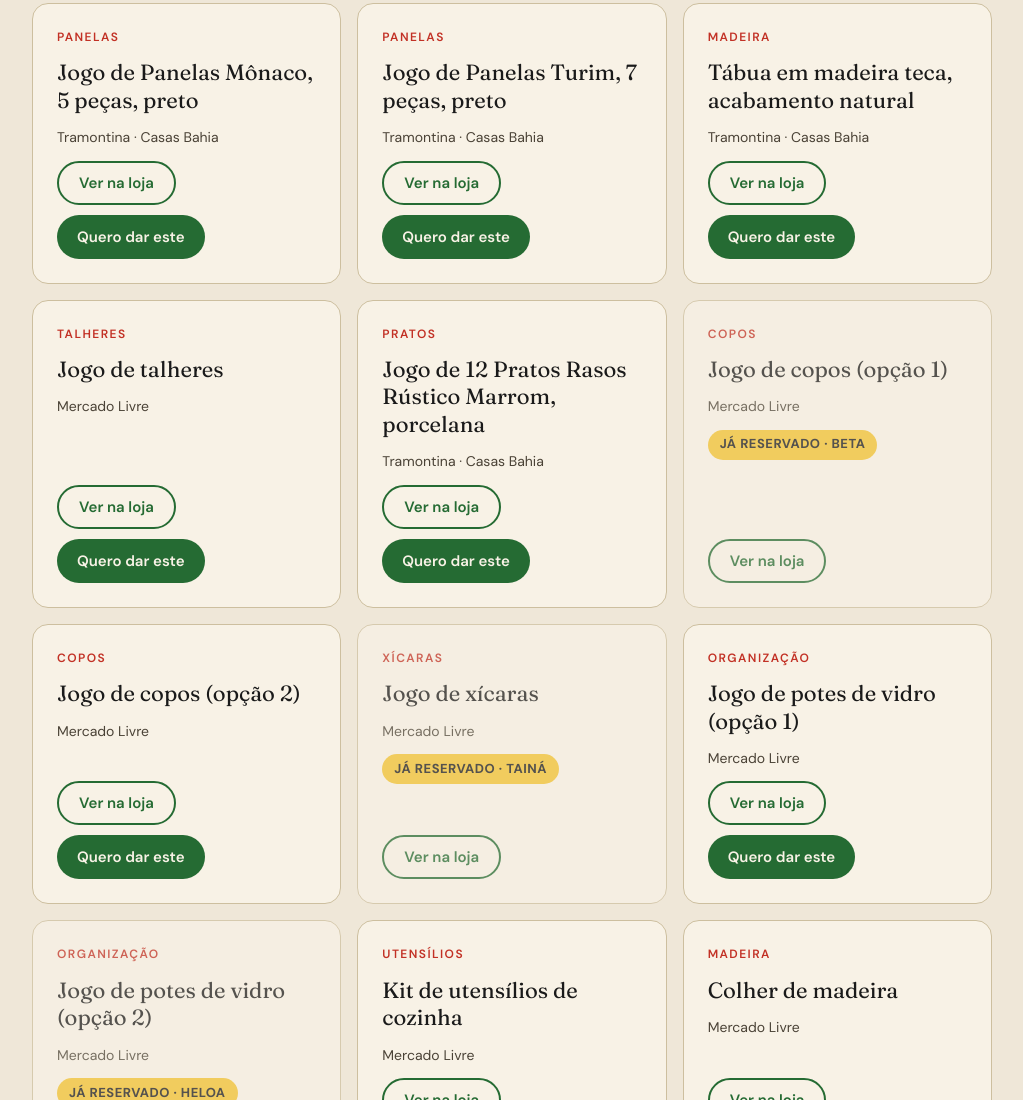
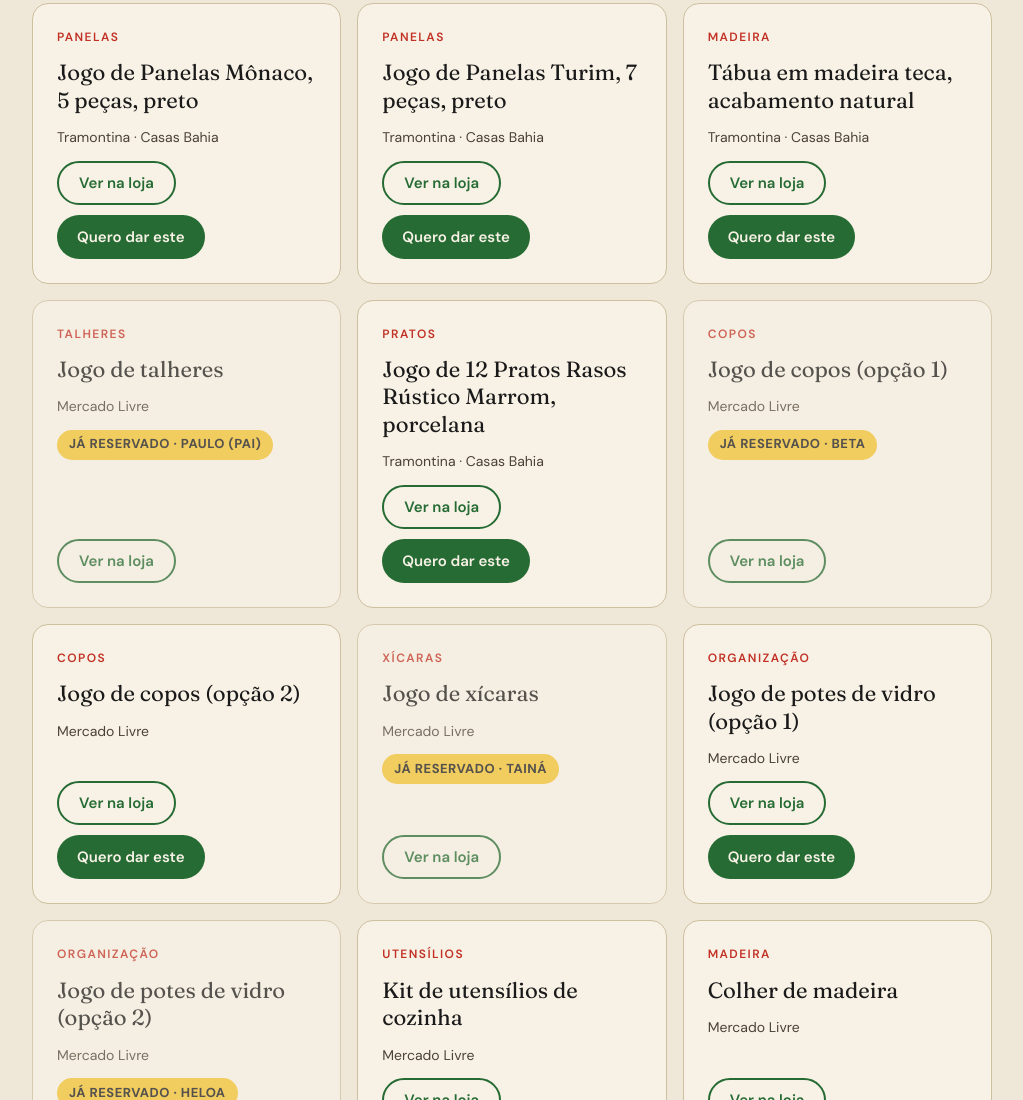
Before and after one commit to anapaulaavogada-ai/Resenha-da-ana, a plain HTML site: page index.html in a window 1280 px wide. Shown: the part 2327-3427 px from the top of the page, without its empty margins (128-1151 px from the left). Drawn offline with Linux system fonts and the light colour scheme; a web font is replaced by a local one.

Commit message:
Reserva os talheres para o Paulo (pai)

```diff
--- a/index.html
+++ b/index.html
@@ -112,12 +112,12 @@ a{color:#C23125}a:hover{color:#1A1A1A}
 <div style="margin-top: auto; display: flex; flex-wrap: wrap; gap: 10px"><a href="https://www.casasbahia.com.br/tabua-para-churrasco-tramontina-retangular-em-madeira-teca-com-acabamento-natural-49-x-28-cm/p/1571822290" target="_blank" rel="noopener" style="display:inline-flex;align-items:center;justify-content:center;min-height:44px;padding:0 20px;border-radius:999px;text-decoration:none;font-weight:600;font-size:15px;box-sizing:border-box;border:2px solid #256B33;color:#256B33;background:transparent">Ver na loja</a><a href="https://wa.me/?text=Oi%20Ana%21%20Quero%20te%20dar%20de%20presente%3A%20T%C3%A1bua%20em%20madeira%20teca%2C%20acabamento%20natural.%20Meu%20nome%20%C3%A9%3A%20" style="display:inline-flex;align-items:center;justify-content:center;min-height:44px;padding:0 20px;border-radius:999px;text-decoration:none;font-weight:600;font-size:15px;box-sizing:border-box;background:#256B33;color:#F8F2E6">Quero dar este</a></div>
 </div>
 
-<div data-item="talher" style="flex: 1 1 280px; background: #F8F2E6; border: 1px solid #CDBF9F; border-radius: 16px; padding: 24px; display: flex; flex-direction: column; gap: 12px; box-sizing: border-box">
+<div data-item="talher" style="flex: 1 1 280px; background: #F8F2E6; border: 1px solid #CDBF9F; border-radius: 16px; padding: 24px; display: flex; flex-direction: column; gap: 12px; box-sizing: border-box;opacity:0.72">
 <div style="font-size: 12px; letter-spacing: 0.12em; text-transform: uppercase; color: #C23125; font-weight: 600">Talheres</div>
 <div style="font-family: 'Fraunces', Georgia, serif; font-size: 22px; line-height: 1.25">Jogo de talheres</div>
 <div style="font-size: 14px; color: #4A4236">Mercado Livre</div>
-
-<div style="margin-top: auto; display: flex; flex-wrap: wrap; gap: 10px"><a href="https://www.mercadolivre.com.br/up/MLBU4744057172?matt_tool=38524122&amp;pdp_filters=item_id:MLB7420054676&amp;ua=_Zn3w6tjzhjtJQFwUkAobpWIu1vm7oTIvdz-iZrG2n4xDncf#origin=share&amp;sid=share&amp;wid=MLB7420054676&amp;action=copy" target="_blank" rel="noopener" style="display:inline-flex;align-items:center;justify-content:center;min-height:44px;padding:0 20px;border-radius:999px;text-decoration:none;font-weight:600;font-size:15px;box-sizing:border-box;border:2px solid #256B33;color:#256B33;background:transparent">Ver na loja</a><a href="https://wa.me/?text=Oi%20Ana%21%20Quero%20te%20dar%20de%20presente%3A%20Jogo%20de%20talheres.%20Meu%20nome%20%C3%A9%3A%20" style="display:inline-flex;align-items:center;justify-content:center;min-height:44px;padding:0 20px;border-radius:999px;text-decoration:none;font-weight:600;font-size:15px;box-sizing:border-box;background:#256B33;color:#F8F2E6">Quero dar este</a></div>
+<div style="display:inline-flex;align-self:flex-start;align-items:center;min-height:30px;padding:0 12px;border-radius:999px;background:#F2C230;color:#1A1A1A;font-size:13px;font-weight:700;letter-spacing:0.04em;text-transform:uppercase">Já reservado · Paulo (pai)</div>
+<div style="margin-top: auto; display: flex; flex-wrap: wrap; gap: 10px"><a href="https://www.mercadolivre.com.br/up/MLBU4744057172?matt_tool=38524122&amp;pdp_filters=item_id:MLB7420054676&amp;ua=_Zn3w6tjzhjtJQFwUkAobpWIu1vm7oTIvdz-iZrG2n4xDncf#origin=share&amp;sid=share&amp;wid=MLB7420054676&amp;action=copy" target="_blank" rel="noopener" style="display:inline-flex;align-items:center;justify-content:center;min-height:44px;padding:0 20px;border-radius:999px;text-decoration:none;font-weight:600;font-size:15px;box-sizing:border-box;border:2px solid #256B33;color:#256B33;background:transparent">Ver na loja</a></div>
 </div>
 
 <div data-item="pratos" style="flex: 1 1 280px; background: #F8F2E6; border: 1px solid #CDBF9F; border-radius: 16px; padding: 24px; display: flex; flex-direction: column; gap: 12px; box-sizing: border-box">
```
